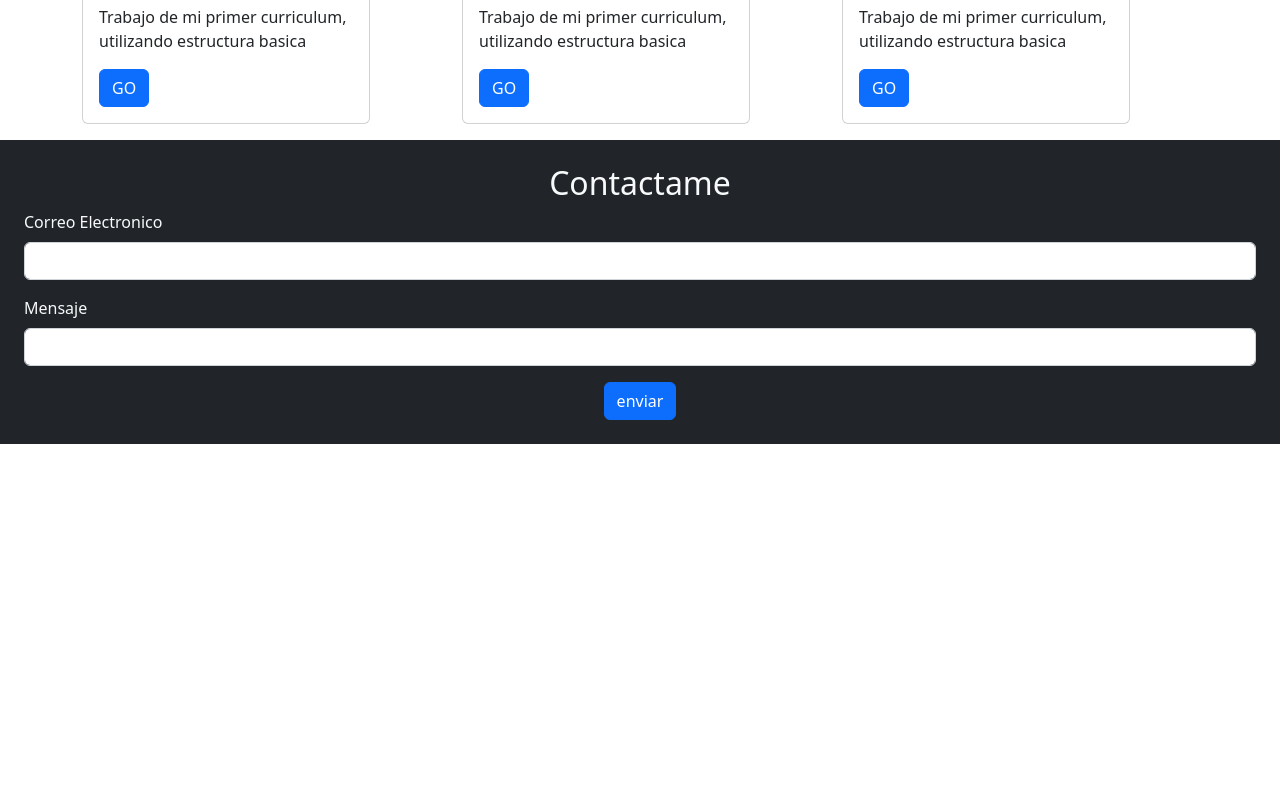
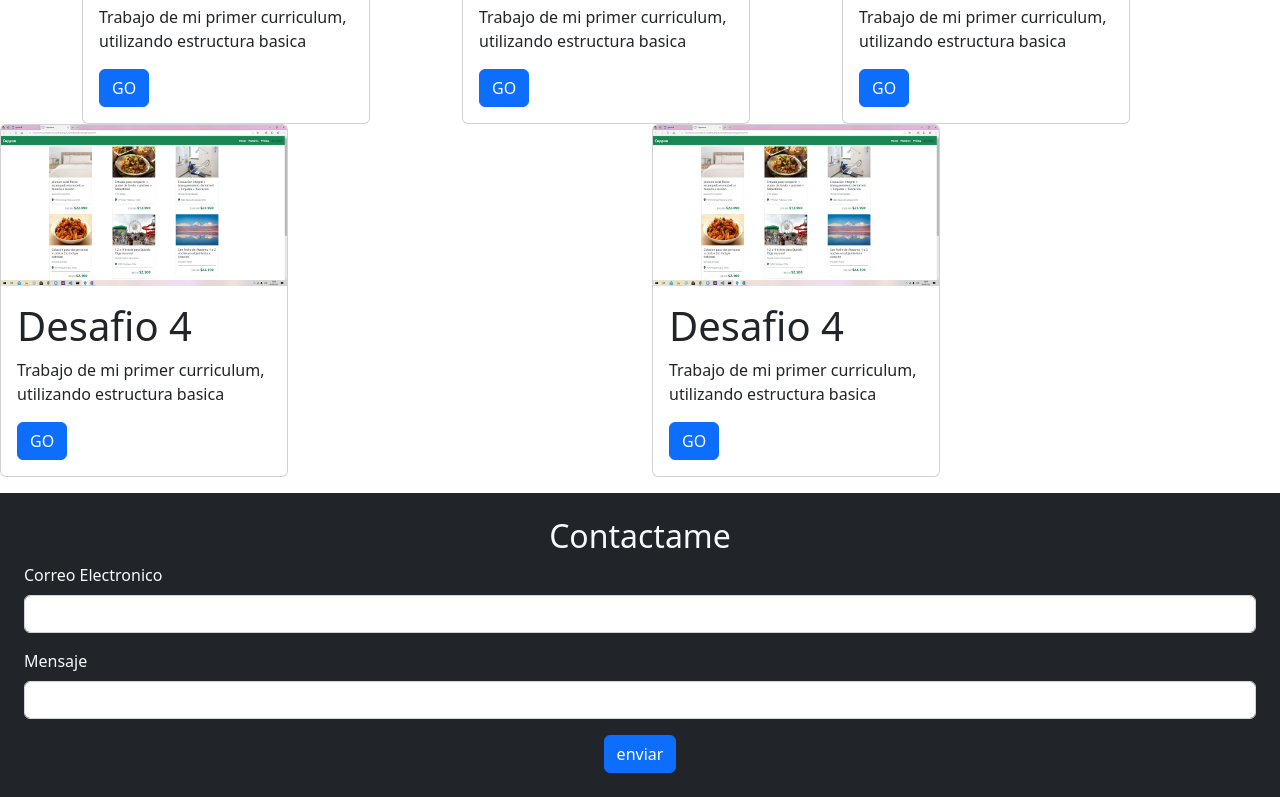
Before and after one commit to carlos-velasquez/carlos-velasquez.github.io, a plain HTML site: page index.html in a window 1280 px wide. Shown: the part 978-1775 px from the top of the page. Before the commit the page ends 1422 px from the top, so only its background shows below. Drawn offline with nearby package versions, Linux system fonts and the light colour scheme.

Commit message:
agregando grid

```diff
--- a/index.html
+++ b/index.html
@@ -70,6 +70,33 @@
         </div>
       </div>
     </div>
+    <div class="row">
+
+      <div class="col-xs-12 col-sm-6 col-md-6">
+        <div class="card" style="width: 18rem;">
+          <img src="assets/img/imagen 4.jpg" class="card-img-top" alt="bootstrap">
+          <div class="card-body">
+            <h1>Desafio 4</h1>
+            <p class="card-text">Trabajo de mi primer curriculum, utilizando estructura basica</p>
+            <a href="https://github.com/carlos-velasquez/desafio-4" class="btn btn-primary">GO</a>
+          </div>
+        </div>
+      </div>
+
+
+
+      <div class="col-xs-12 col-sm-6 col-md-6">
+        <div class="card" style="width: 18rem;">
+          <img src="assets/img/imagen 4.jpg" class="card-img-top" alt="bootstrap">
+          <div class="card-body">
+            <h1>Desafio 4</h1>
+            <p class="card-text">Trabajo de mi primer curriculum, utilizando estructura basica</p>
+            <a href="https://github.com/carlos-velasquez/desafio-4" class="btn btn-primary">GO</a>
+          </div>
+        </div>
+      </div>
+
+    </div>
 
   </section>
   <section class="bg-dark text-light p-4 mt-3">
```
